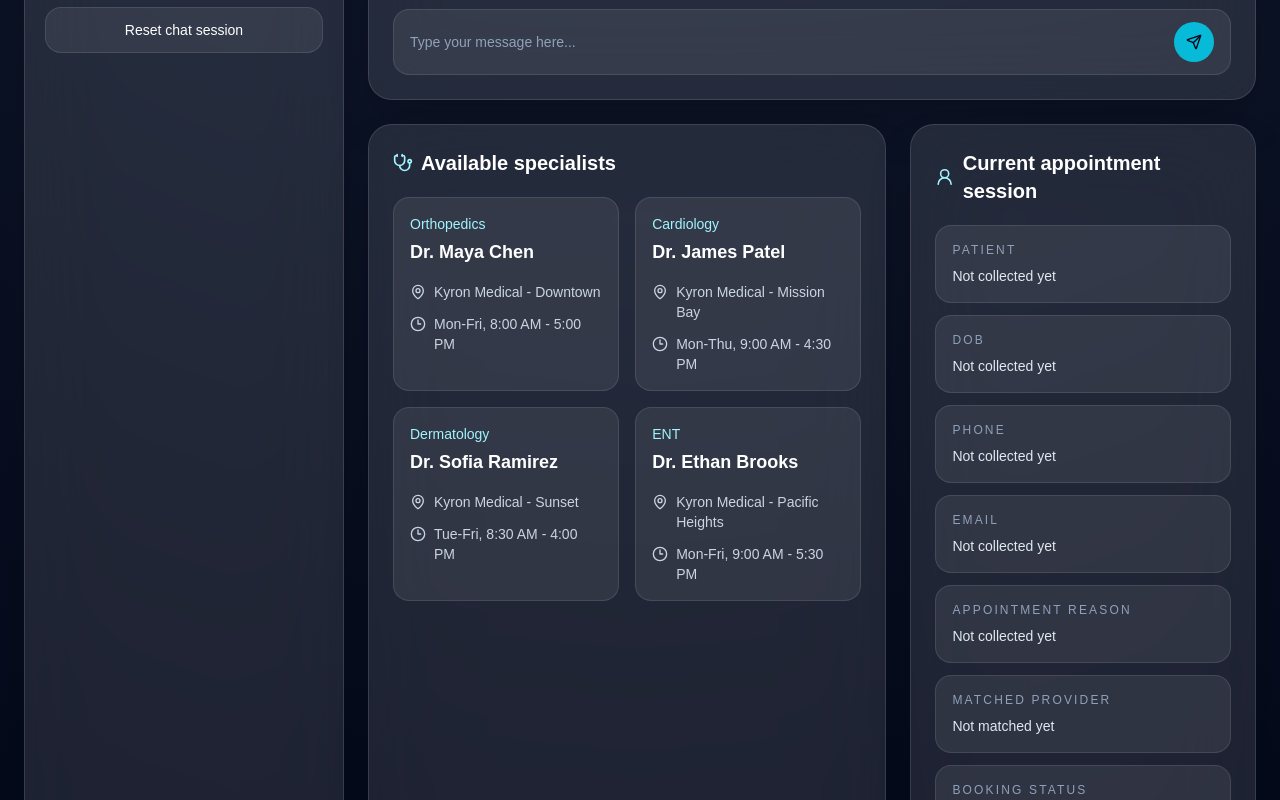
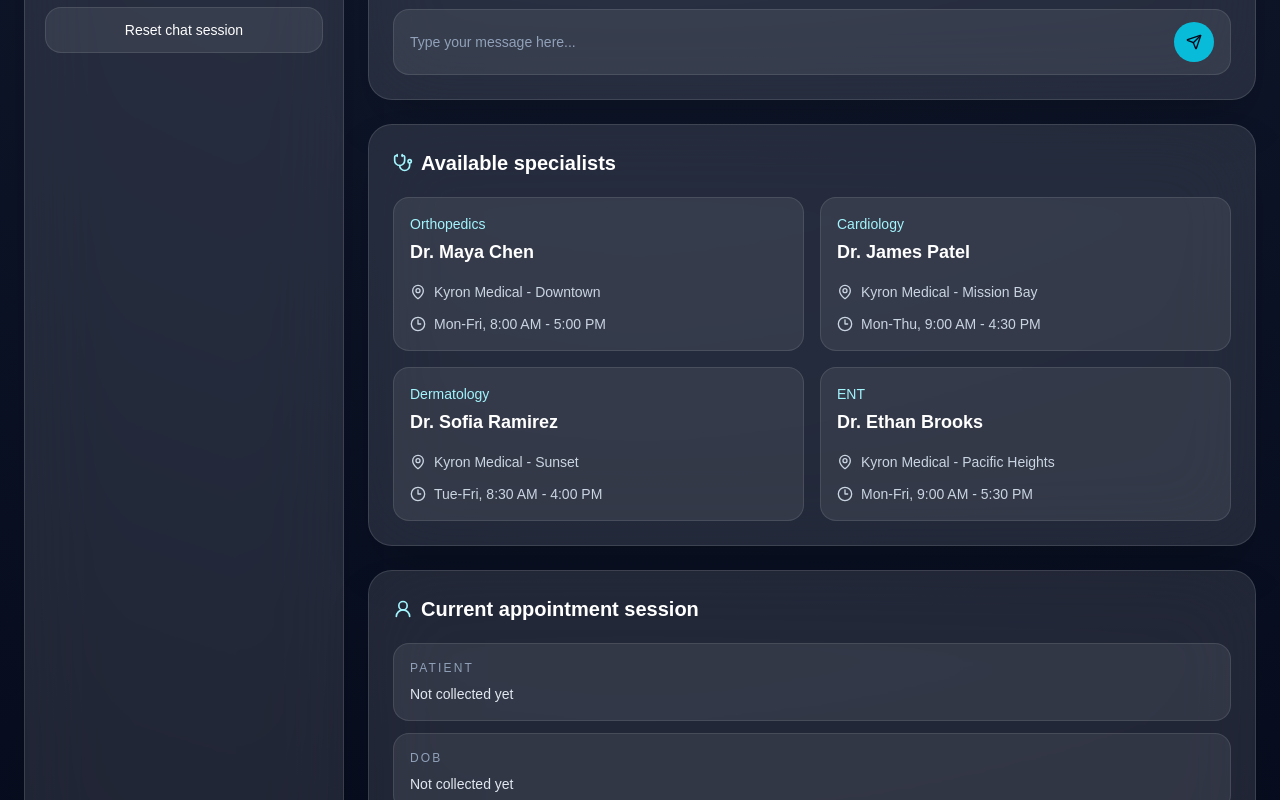
Before and after one commit to yaminijoshi149/Appointment-Scheduling, a Next.js app: page / in a window 1280 px wide. Shown: the part 840-1640 px from the top of the page. Built offline with nearby package versions, Linux system fonts and the light colour scheme.

Commit message:
Rearranging the tabs on homescreen

```diff
--- a/components/chat-shell.tsx
+++ b/components/chat-shell.tsx
@@ -89,6 +89,8 @@ export default function ChatShell() {
   useEffect(() => {
     chatEndRef.current?.scrollIntoView({ behavior: "smooth" });
   }, [messages, slotOptions]);
+
+
 
   const currentOfficeSummary = useMemo(() => {
     return doctors.map((doctor) => `${doctor.office} — ${doctor.address} (${doctor.hours})`);
@@ -662,7 +664,9 @@ export default function ChatShell() {
               </div>
             </section>
 
-            <section className="grid gap-6 xl:grid-cols-[1.2fr_0.8fr]">
+            {/* <section className="grid gap-6 xl:grid-cols-[1.2fr_0.8fr]"> */}
+            <section className="grid gap-6">
+
               <div className="rounded-3xl border border-white/12 bg-white/10 p-6 shadow-2xl backdrop-blur-2xl">
                 <div className="mb-5 flex items-center gap-2">
                   <Stethoscope className="h-5 w-5 text-cyan-200" />
```
